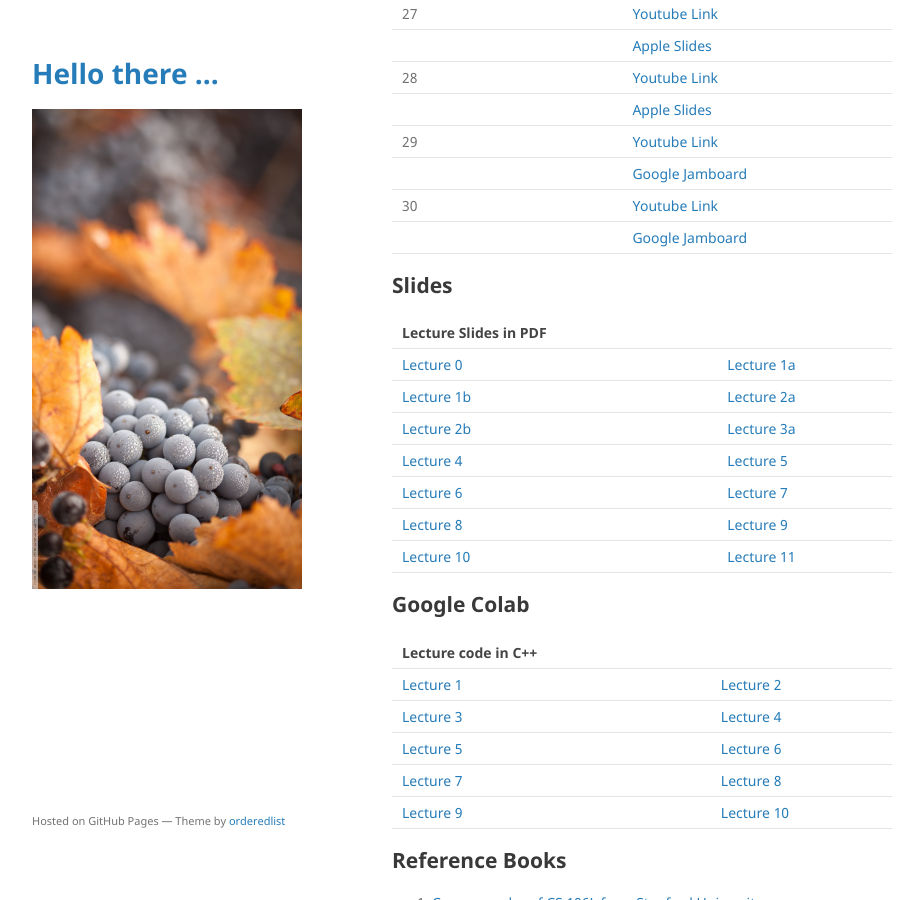
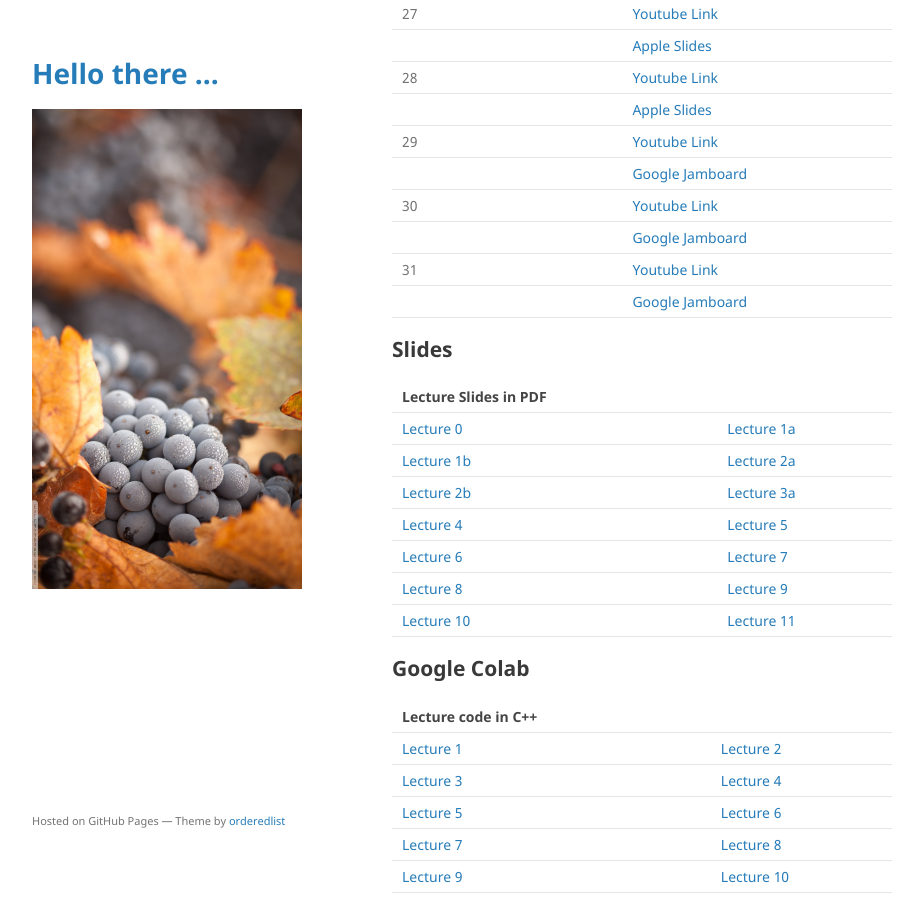
Before and after one commit to mohammadmotiurrahman/mohammadmotiurrahman.github.io, a Jekyll site: the page built from cse203_4/index.md, in a window 1280 px wide and 900 px high, scrolled down 4301 px. Shown: the whole window, without its empty margins (178-1101 px from the left). Built offline with Jekyll 4.4.1, drawn with Linux system fonts in a browser that asks for light colours; our own code applies the rules of GitHub Pages for plain Markdown files.

Commit message:
Update index.md

```diff
--- a/cse203_4/index.md
+++ b/cse203_4/index.md
@@ -143,6 +143,9 @@ environment will force me to not evaluate your exam copies.
 |         |              | [Google Jamboard](https://jamboard.google.com/d/1NBQnAPDS2U1aZgep_kR4slz4dPCcGNYHMZ0FI0ZGOjA/edit?usp=sharing) |
 | 30      |              | [Youtube Link](https://youtu.be/E92c62i0K5U)                                                                   |
 |         |              | [Google Jamboard](https://jamboard.google.com/d/1NBQnAPDS2U1aZgep_kR4slz4dPCcGNYHMZ0FI0ZGOjA/edit?usp=sharing) |
+| 31      |              | [Youtube Link](https://youtu.be/KGdWRdXDv_8)                                                                   |
+|         |              | [Google Jamboard]() |
+
 
 
 ## Slides
```
